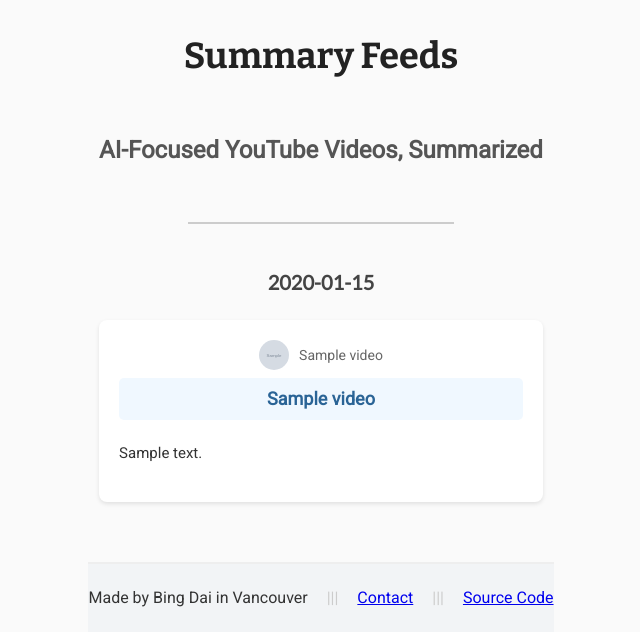
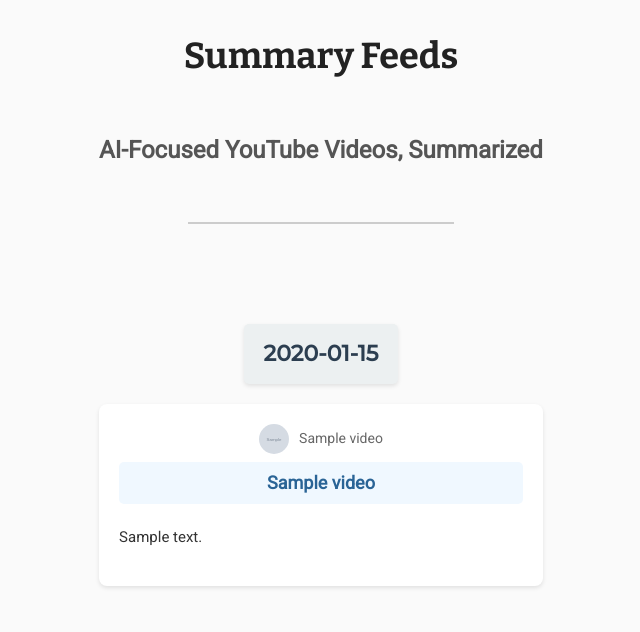
Before and after one commit to bingdai/summaryfeeds, a Flask app: template templates/index.html in a window 1280 px wide. Shown: the top 632 px of the page, without its empty margins (319-959 px from the left). Run offline with Flask 3, Linux system fonts and the light colour scheme; the template is opened without the code that fills it: most values are stand-ins (such as "Sample title", 1, 10 or a date in 2020); grey boxes marked "Sample" are stand-in pictures.

Commit message:
Add date header style to index.html and styles.css

```diff
--- a/static/css/styles.css
+++ b/static/css/styles.css
@@ -65,6 +65,23 @@ h2 {
     color:#444;
     text-transform: uppercase; /* Optional: style preference */
 }
+
+h2.date-header {
+    font-family: 'Montserrat', sans-serif; /* A more distinctive font */
+    font-size: 22px; /* Larger font size for emphasis */
+    color: #2c3e50; /* A deeper color for better visibility */
+    background-color: #ecf0f1; /* A subtle background color to make the date stand out */
+    padding: 10px 20px; /* Padding to create more space around the text */
+    margin-top: 100px; /* Increased top margin to separate from previous content */
+    margin-bottom: 20px; /* Space before the video list starts */
+    border-radius: 5px; /* Rounded corners for a modern look */
+    box-shadow: 0 2px 4px rgba(0,0,0,0.1); /* A light shadow for depth */
+    width: fit-content; /* Only as wide as its content */
+    margin-left: auto; /* Center the date header */
+    margin-right: auto; /* Center the date header */
+}
+
+
 
 .email-container {
     margin-top: auto;
--- a/templates/index.html
+++ b/templates/index.html
@@ -5,7 +5,7 @@
     <div class="tagline">AI-Focused YouTube Videos, Summarized</div>
     <div class="tagline-divider"></div>
     {% for date, videos in daily_videos.items() %}
-        <h2>{{ date }}</h2>
+        <h2 class="date-header">{{ date }}</h2>
         <ul>
             {% for video in videos %}
             <li>
```
